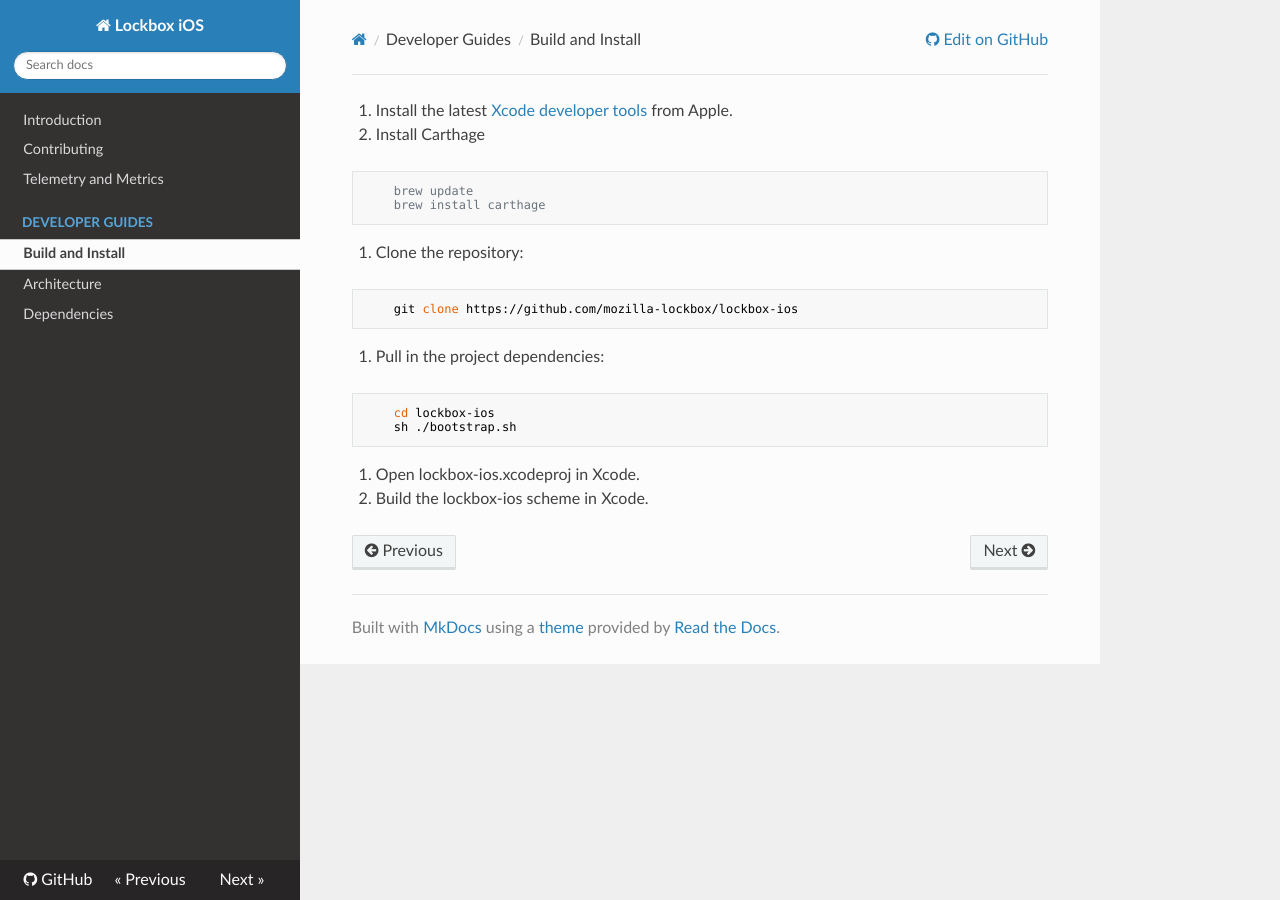
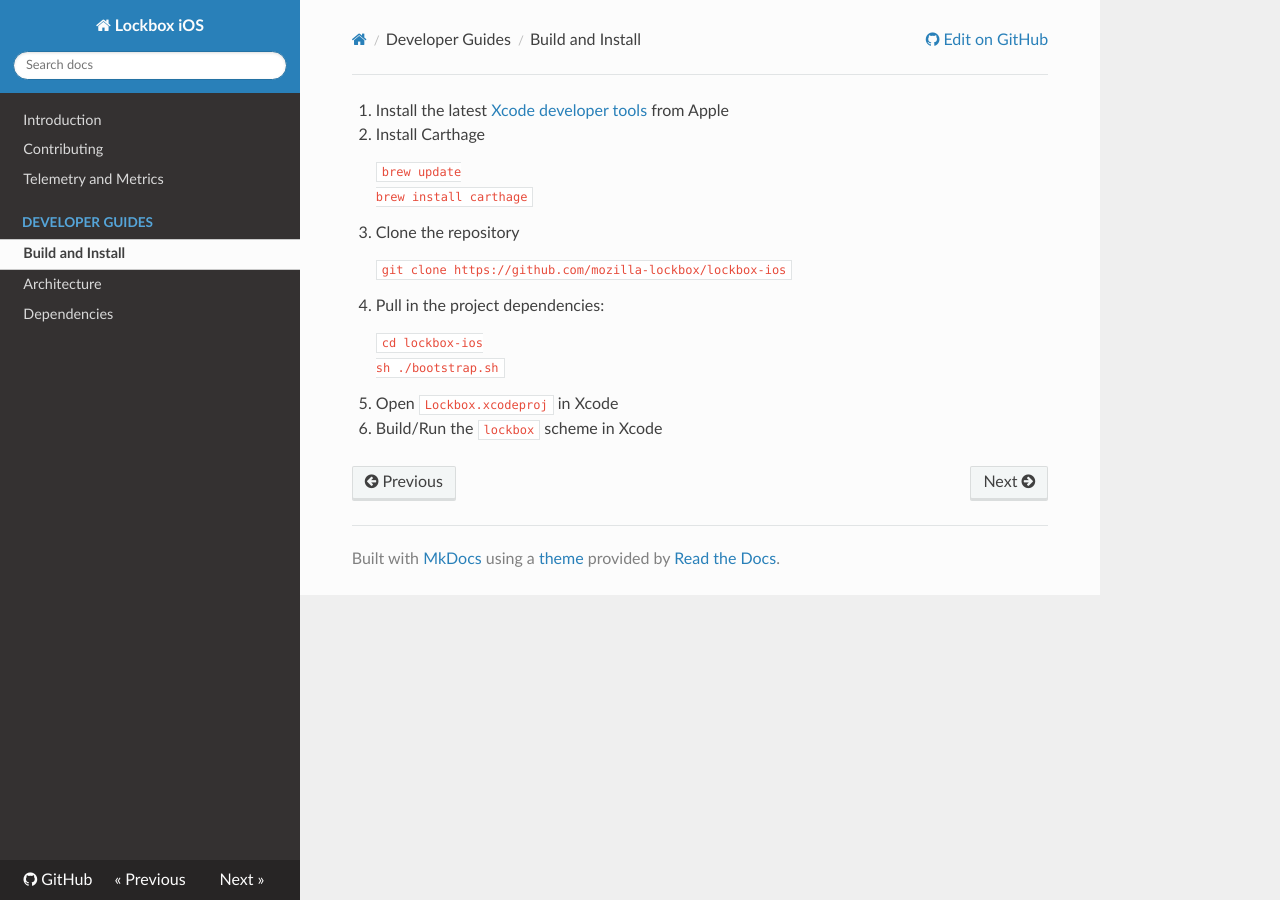
Before and after one commit to mozilla-lockwise/lockwise-ios, an MkDocs documentation site: the page built from docs/install.md, in a window 1280 px wide. Built offline with MkDocs 1.6.1, drawn with Linux system fonts in a browser that asks for light colours; nearby versions of some CDN libraries; old or Windows-style settings are respelled for this version of MkDocs.

Commit message:
Minor markdown formatting tweaks

````diff
--- a/docs/install.md
+++ b/docs/install.md
@@ -1,21 +1,25 @@
+1. Install the latest [Xcode developer tools](https://developer.apple.com/xcode/downloads/) from Apple
 
-1. Install the latest [Xcode developer tools](https://developer.apple.com/xcode/downloads/) from Apple.
 2. Install Carthage
-```
+
+    ```
     brew update
     brew install carthage
-```
+    ```
 
-3. Clone the repository:
-```
+3. Clone the repository
+
+    ```
     git clone https://github.com/mozilla-lockbox/lockbox-ios
-```
+    ```
 
 4. Pull in the project dependencies:
-```
+
+    ```
     cd lockbox-ios
     sh ./bootstrap.sh
-```
+    ```
 
-5. Open lockbox-ios.xcodeproj in Xcode.
-6. Build the lockbox-ios scheme in Xcode.
+5. Open `Lockbox.xcodeproj` in Xcode
+
+6. Build/Run the `lockbox` scheme in Xcode
````
Also changed, not shown: docs/architecture.md (+7 -0 lines).
